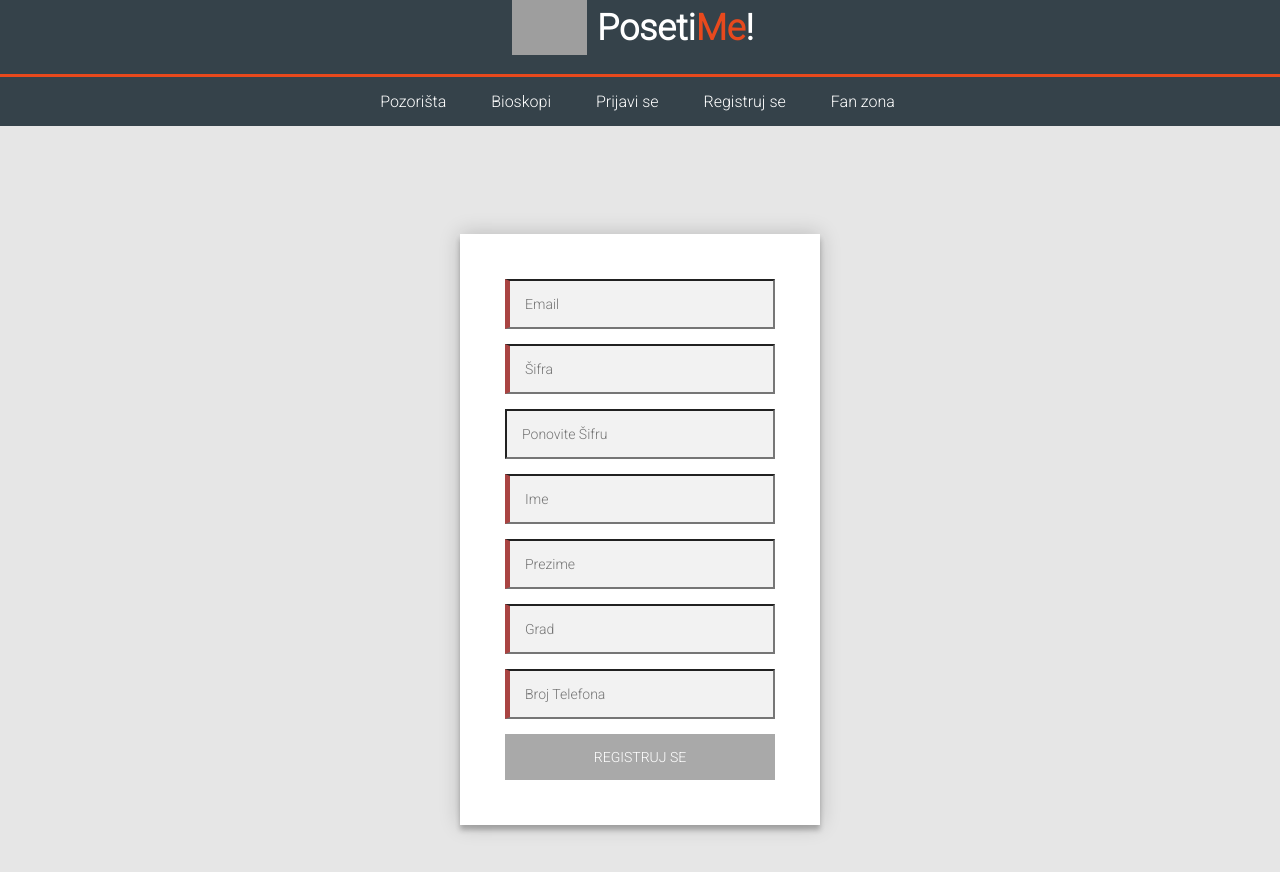
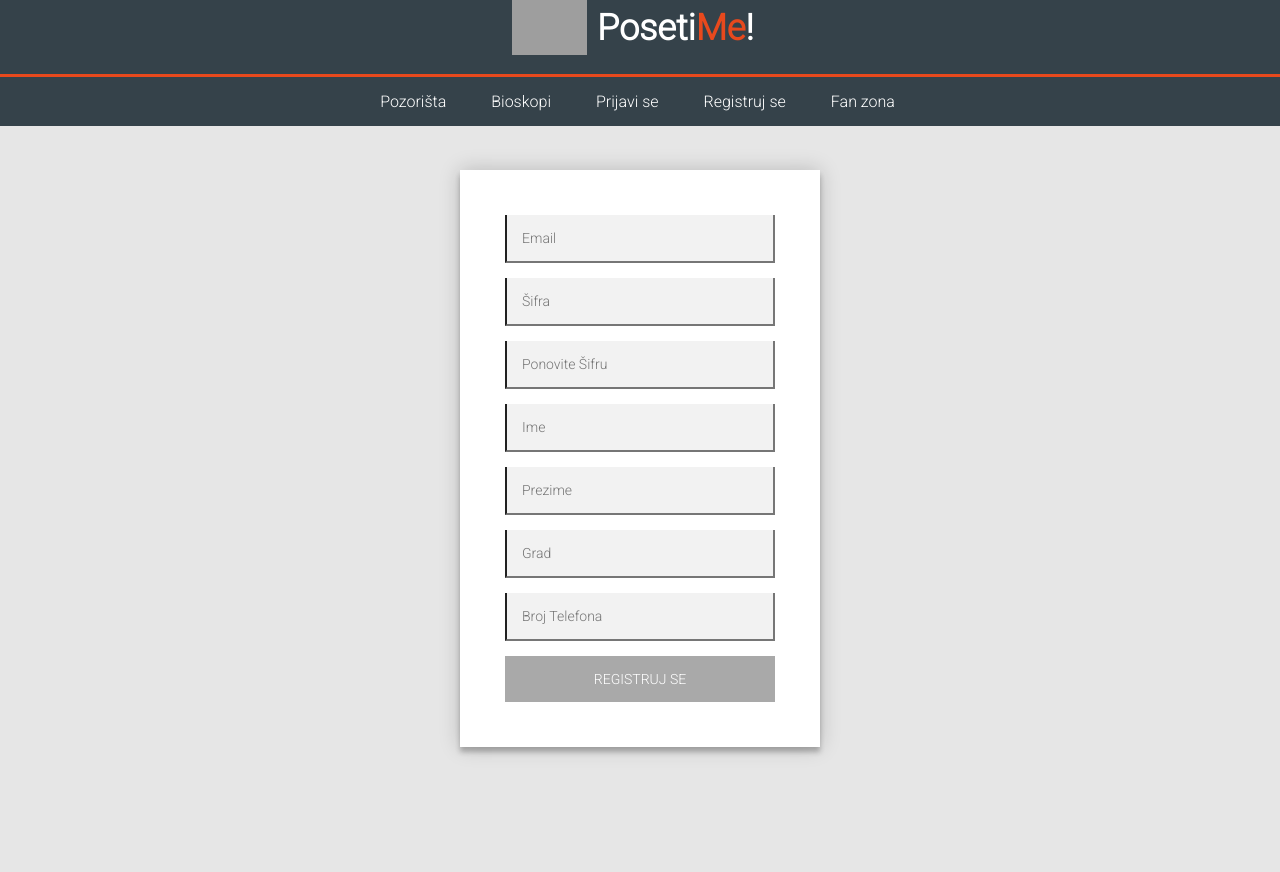
Before and after one commit to karpic/isaProject2017, an Angular app in the folder front/: page /register in a window 1280 px wide. Shown: the top 872 px of the page. After the commit the page ends 847 px from the top, so only its background shows below. Built offline with nearby package versions, Linux system fonts and the light colour scheme; grey boxes are pictures that could not be loaded.

Commit message:
validacije

```diff
--- a/front/src/app/app.module.ts
+++ b/front/src/app/app.module.ts
@@ -15,6 +15,7 @@ import { RekvizitService } from './rekvizit.service';
 import { HttpClientModule, HttpClient } from '@angular/common/http';
 import { NoviRekvizitComponent } from './novi-rekvizit/novi-rekvizit.component';
 import { KorisniciService } from './korisnici.service';
+import { EqualValidatorDirective } from './validate/equal-validator.directive';
 
 
 
@@ -28,7 +29,8 @@ import { KorisniciService } from './korisnici.service';
     FanzonaComponent,
     ZvanicnaProdavnicaComponent,
     OglasiComponent,
-    NoviRekvizitComponent
+    NoviRekvizitComponent,
+    EqualValidatorDirective
   ],
   imports: [
     BrowserModule,
--- a/front/src/app/login/login.component.html
+++ b/front/src/app/login/login.component.html
@@ -4,7 +4,7 @@
       <input type="text" placeholder="Korisničko ime"/>
       <input type="password" placeholder="Šifra"/>
       <button>Prijavi me</button>
-      <button [routerLink]="['/register']">Registruj se</button>
+      <button type="button" routerLink="/register">Registruj se</button>
 
     </form>
   </div>
--- a/front/src/app/models/korisnik.ts
+++ b/front/src/app/models/korisnik.ts
@@ -1,10 +1,10 @@
 export class Korisnik {
   constructor(
-    public ime?: string,
-    public prezime?: string,
-    public email?: string,
-    public password?: string,
-    public grad?: string,
-    public brtel?: string,
+    public ime: string,
+    public prezime: string,
+    public email: string,
+    public password: string,
+    public grad: string,
+    public brtel: string,
   ) {}
 }
--- a/front/src/app/register/register.component.css
+++ b/front/src/app/register/register.component.css
@@ -2,7 +2,7 @@
 
 .register-page {
   width: 360px;
-  padding: 8% 0 0;
+  padding: 3% 0 0;
   margin: auto;
 }
 .form {
@@ -20,7 +20,8 @@
   outline: 0;
   background: #f2f2f2;
   width: 100%;
-  border: 1;
+  border-left: 1;
+  border-top: 0;
   margin: 0 0 15px;
   padding: 15px;
   box-sizing: border-box;
@@ -54,10 +55,10 @@
 }
 
 
-.ng-valid[required], .ng-valid.required  {
+/* .ng-valid[required], .ng-valid.required  {
   border-left: 5px solid #42A948;
 }
 
 .ng-invalid:not(form)  {
   border-left: 5px solid #a94442;
-}
+} */
--- a/front/src/app/register/register.component.html
+++ b/front/src/app/register/register.component.html
@@ -2,24 +2,28 @@
   <div class="form">
     <form (ngSubmit)="registruj()" class="register-form" #registerForm="ngForm" >
       <!-- email -->
-      <input type="email" placeholder="Email" [(ngModel)]="korisnik.email" name="email" required #email/>
+      <input type="email" placeholder="Email" [(ngModel)]="korisnik.email" name="email" required pattern="^[a-zA-Z0–9_.+-]+@[a-zA-Z0–9-]+.[a-zA-Z0–9]+$" #email="ngModel"/>
+      <small [hidden]="email.valid || (email.pristine && !registerForm.submitted)">
+          Email is required and format should be <i>john@doe.com</i>.
+      </small>
+      <!-- password -->
+      <input type="password" placeholder="Šifra" required [(ngModel)]="korisnik.password" name="password" #password="ngModel"/>
 
-      <!-- password -->
-      <input type="password" placeholder="Šifra" required [(ngModel)]="korisnik.password" name="password" #password/>
-
-      <input type="password" placeholder="Ponovite Šifru" required >
-
+      <input type="password" placeholder="Ponovite Šifru" [(ngModel)]="korisnik.confirmPassword" required validateEqual="password" name="confirmPassword" #confirmPassword="ngModel" />
+      <small [hidden]="confirmPassword.valid || (confirmPassword.pristine && !registerForm.submitted)">
+          Password mismatch
+      </small>
       <!-- ime -->
-      <input type="text" placeholder="Ime" [(ngModel)]="korisnik.ime" name="ime" required #ime >
+      <input type="text" placeholder="Ime" [(ngModel)]="korisnik.ime" name="ime" required #ime="ngModel" >
 
       <!-- prezime -->
-      <input type="text" placeholder="Prezime" [(ngModel)]="korisnik.prezime" name="prezime" required #prezime>
+      <input type="text" placeholder="Prezime" [(ngModel)]="korisnik.prezime" name="prezime" required #prezime="ngModel">
 
       <!-- grad -->
-      <input type="text" placeholder="Grad" [(ngModel)]="korisnik.grad" name="grad" required #grad>
+      <input type="text" placeholder="Grad" [(ngModel)]="korisnik.grad" name="grad" required #grad="ngModel">
 
       <!-- brtel -->
-      <input type="text" placeholder="Broj Telefona" [(ngModel)]="korisnik.brtel" name="brtel" required #brtel>
+      <input type="text" placeholder="Broj Telefona" [(ngModel)]="korisnik.brtel" name="brtel" required #brtel="ngModel">
 
       <!-- submit -->
       <button type="submit" [disabled]="!registerForm.form.valid">Registruj se</button>
--- a/front/src/app/register/register.component.ts
+++ b/front/src/app/register/register.component.ts
@@ -11,8 +11,10 @@ import { KorisniciService } from '../korisnici.service';
 export class RegisterComponent implements OnInit {
 
   korisnik = new Korisnik('', '', '', '', '', '');
+  confirmPassword = '';
+  constructor(private korisniciService: KorisniciService) {
 
-  constructor(private korisniciService: KorisniciService) { }
+  }
 
   ngOnInit() {
 
--- /dev/null
+++ b/front/src/app/validate/equal-validator.directive.ts
@@ -0,0 +1,28 @@
+import { Directive, forwardRef, Attribute  } from '@angular/core';
+import { Validator, AbstractControl, NG_VALIDATORS } from '@angular/forms';
+
+@Directive({
+  selector: '[validateEqual][formControlName],[validateEqual][formControl],[validateEqual][ngModel]',
+  providers: [
+    { provide: NG_VALIDATORS, useExisting: forwardRef(() => EqualValidatorDirective), multi: true }
+  ]
+})
+export class EqualValidatorDirective implements Validator  {
+
+  constructor( @Attribute('validateEqual') public validateEqual: string) { }
+
+  validate(c: AbstractControl): { [key: string]: any } {
+    // self value (e.g. retype password)
+    let v = c.value;
+
+    // control value (e.g. password)
+    let e = c.root.get(this.validateEqual);
+
+    // value not equal
+    if (e && v !== e.value) return {
+        validateEqual: false
+    }
+    return null;
+}
+
+}
```
Also changed, not shown: 1 other file (tests, documents, lock files or other folders).
